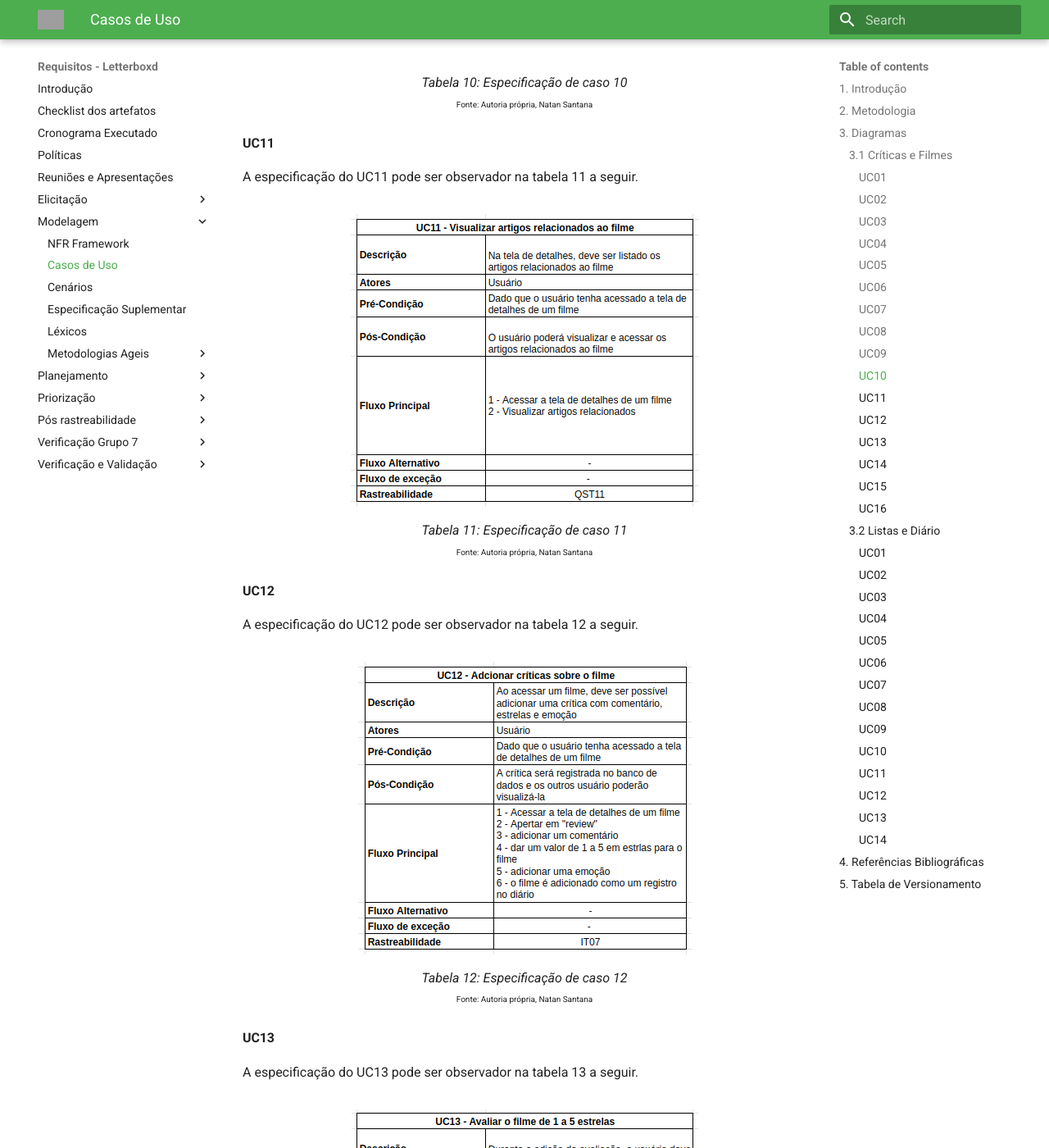
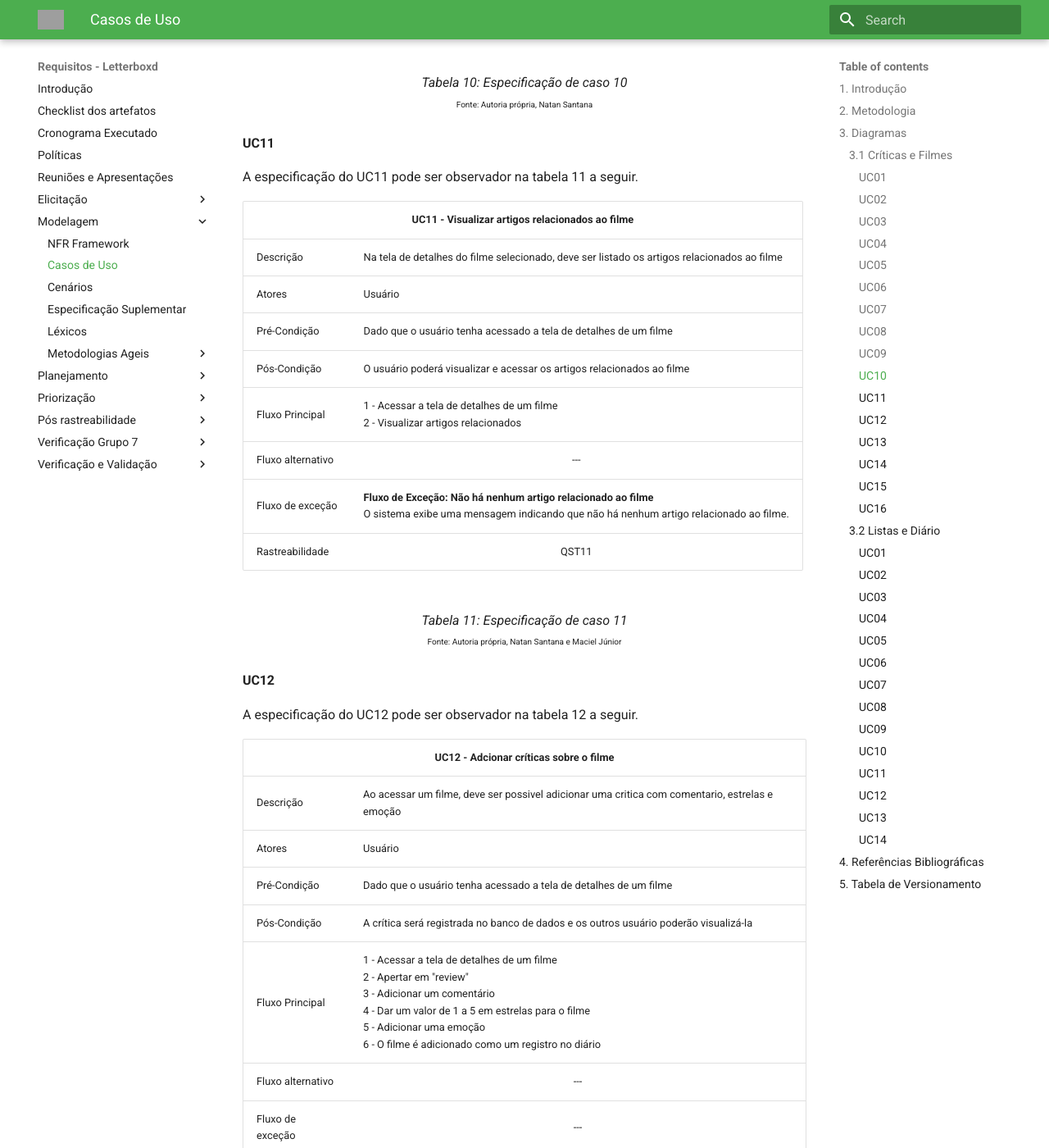
Before and after one commit to Requisitos-de-Software/2023.1-Letterboxd, an MkDocs documentation site: the page built from docs/Modelagem/casoUso.md, in a window 1280 px wide and 1400 px high, scrolled down 9572 px. Shown: the whole window at 82% size. Built offline with MkDocs 1.6.1 and Material for MkDocs 9.7.7, drawn with Linux system fonts in a browser that asks for light colours; some of the changed text lies outside the part shown; grey boxes are pictures that could not be loaded.

Commit message:
27-fix: corrige UC11 e UC13 e altera UC12 para tabela padrão

```diff
--- a/docs/Modelagem/casoUso.md
+++ b/docs/Modelagem/casoUso.md
@@ -615,18 +615,110 @@ A especificação do UC10 pode ser observador na tabela 10 a seguir.
 
 A especificação do UC11 pode ser observador na tabela 11 a seguir.
 
+<table style="width: 100%;">
+
+  <tr>
+    <th style="text-align: center;" colspan="2">UC11 - Visualizar artigos relacionados ao filme</th>
+  </tr>
+  <tr>
+    <td style="vertical-align: middle;">Descrição</td>
+    <td style="vertical-align: middle;">Na tela de detalhes do filme selecionado, deve ser listado os artigos relacionados ao filme</td>
+  </tr>
+  <tr>
+    <td style="vertical-align: middle;">Atores</td>
+    <td style="vertical-align: middle;">Usuário</td>
+  </tr>
+  <tr>
+    <td style="vertical-align: middle;">Pré-Condição</td>
+    <td style="vertical-align: middle;">Dado que o usuário tenha acessado a tela de detalhes de um filme</td>
+  </tr>
+  <tr>
+    <td style="vertical-align: middle;">Pós-Condição</td>
+    <td style="vertical-align: middle;">O usuário poderá visualizar e acessar os artigos relacionados ao filme</td>
+  </tr>
+  <tr>
+    <td style="vertical-align: middle;">Fluxo Principal</td>
+    <td style="vertical-align: middle;">
+    1 - Acessar a tela de detalhes de um filme <br>
+    2 - Visualizar artigos relacionados <br>
+    </td>
+  </tr>
+  <tr>
+    <td style="vertical-align: middle;">Fluxo alternativo</td>
+    <td style="vertical-align: middle; text-align:center">---</td>
+  </tr>
+  <tr>
+    <td style="vertical-align: middle;">Fluxo de exceção</td>
+    <td style="vertical-align: middle;">
+      <strong>Fluxo de Exceção: Não há nenhum artigo relacionado ao filme</strong><br>
+      O sistema exibe uma mensagem indicando que não há nenhum artigo relacionado ao filme.
+    </td>
+  </tr>
+  <tr>
+    <td style="vertical-align: middle;">Rastreabilidade</td>
+    <td style="vertical-align: middle; text-align:center">QST11</td>
+  </tr>
+</table>
+
 <figure markdown>
-  ![Caso de uso 11](../assets/casosDeUso/l1uc11.png)
   <figcaption>Tabela 11: Especificação de caso 11</figcaption>
-  <p style="margin-top: -10px; font-size: 10px">Fonte: Autoria própria, Natan Santana</p>
+  <p style="margin-top: -10px; font-size: 10px">Fonte: Autoria própria, Natan Santana e Maciel Júnior</p>
 </figure>
 
 #### UC12
 
 A especificação do UC12 pode ser observador na tabela 12 a seguir.
 
+<table style="width: 100%;">
+
+  <tr>
+    <th style="text-align: center;" colspan="2">UC12 - Adcionar críticas sobre o filme</th>
+  </tr>
+  <tr>
+    <td style="vertical-align: middle;">Descrição</td>
+    <td style="vertical-align: middle;">Ao acessar um filme, deve ser possivel adicionar uma critica com comentario, estrelas e emoção</td>
+  </tr>
+  <tr>
+    <td style="vertical-align: middle;">Atores</td>
+    <td style="vertical-align: middle;">Usuário</td>
+  </tr>
+  <tr>
+    <td style="vertical-align: middle;">Pré-Condição</td>
+    <td style="vertical-align: middle;">Dado que o usuário tenha acessado a tela de detalhes de um filme</td>
+  </tr>
+  <tr>
+    <td style="vertical-align: middle;">Pós-Condição</td>
+    <td style="vertical-align: middle;">A crítica será registrada no banco de dados e os outros usuário poderão
+visualizá-la</td>
+  </tr>
+  <tr>
+    <td style="vertical-align: middle;">Fluxo Principal</td>
+    <td style="vertical-align: middle;">
+    1 - Acessar a tela de detalhes de um filme <br>
+    2 - Apertar em "review" <br>
+    3 - Adicionar um comentário <br>
+    4 - Dar um valor de 1 a 5 em estrelas para o filme <br>
+    5 - Adicionar uma emoção <br>
+    6 - O filme é adicionado como um registro no diário <br>
+    </td>
+  </tr>
+  <tr>
+    <td style="vertical-align: middle;">Fluxo alternativo</td>
+    <td style="vertical-align: middle; text-align:center">---</td>
+  </tr>
+  <tr>
+    <td style="vertical-align: middle;">Fluxo de exceção</td>
+    <td style="vertical-align: middle; text-align:center">
+      ---
+    </td>
+  </tr>
+  <tr>
+    <td style="vertical-align: middle;">Rastreabilidade</td>
+    <td style="vertical-align: middle; text-align:center">IT07</td>
+  </tr>
+</table>
+
 <figure markdown>
-  ![Caso de uso 12](../assets/casosDeUso/l1uc12.png)
   <figcaption>Tabela 12: Especificação de caso 12</figcaption>
   <p style="margin-top: -10px; font-size: 10px">Fonte: Autoria própria, Natan Santana</p>
 </figure>
@@ -635,10 +727,59 @@ A especificação do UC12 pode ser observador na tabela 12 a seguir.
 
 A especificação do UC13 pode ser observador na tabela 13 a seguir.
 
+<table style="width: 100%;">
+
+  <tr>
+    <th style="text-align: center;" colspan="2">UC13 - Avaliar o filme de 1 a 5 estrelas
+  </th>
+  </tr>
+  <tr>
+    <td style="vertical-align: middle;">Descrição</td>
+    <td style="vertical-align: middle;">Durante a adição da avaliação, o usuário deve colocar um valor de 1 a 5 estrelas para o filme</td>
+  </tr>
+  <tr>
+    <td style="vertical-align: middle;">Atores</td>
+    <td style="vertical-align: middle;">Usuário, Sistema</td>
+  </tr>
+  <tr>
+    <td style="vertical-align: middle;">Pré-Condição</td>
+    <td style="vertical-align: middle;">Dado que o usuário esteja fazendo uma
+critica</td>
+  </tr>
+  <tr>
+    <td style="vertical-align: middle;">Pós-Condição</td>
+    <td style="vertical-align: middle;">O valor da avaliação será registrada no banco de dados</td>
+  </tr>
+  <tr>
+    <td style="vertical-align: middle;">Fluxo Principal</td>
+    <td style="vertical-align: middle;">
+    1 - Acessar a tela de detalhes de um filme <br>
+    2 - Apertar em "review" <br>
+    3 - Adicionar um comentário <br>
+    4 - Dar um valor de 1 a 5 em estrelas para o filme <br>
+    5 - Adicionar uma emoção <br>
+    6 - Calcular avaliação média do filme com todas as avaliações (Sistema) <br>
+    </td>
+  </tr>
+  <tr>
+    <td style="vertical-align: middle;">Fluxo alternativo</td>
+    <td style="vertical-align: middle; text-align:center">---</td>
+  </tr>
+  <tr>
+    <td style="vertical-align: middle;">Fluxo de exceção</td>
+    <td style="vertical-align: middle; text-align:center">
+      ---
+    </td>
+  </tr>
+  <tr>
+    <td style="vertical-align: middle;">Rastreabilidade</td>
+    <td style="vertical-align: middle; text-align:center">IT07</td>
+  </tr>
+</table>
+
 <figure markdown>
-  ![Caso de uso 13](../assets/casosDeUso/l1uc13.png)
   <figcaption>Tabela 13: Especificação de caso 13</figcaption>
-  <p style="margin-top: -10px; font-size: 10px">Fonte: Autoria própria, Natan Santana</p>
+  <p style="margin-top: -10px; font-size: 10px">Fonte: Autoria própria, Natan Santana e Maciel Júnior</p>
 </figure>
 
 #### UC14
```
